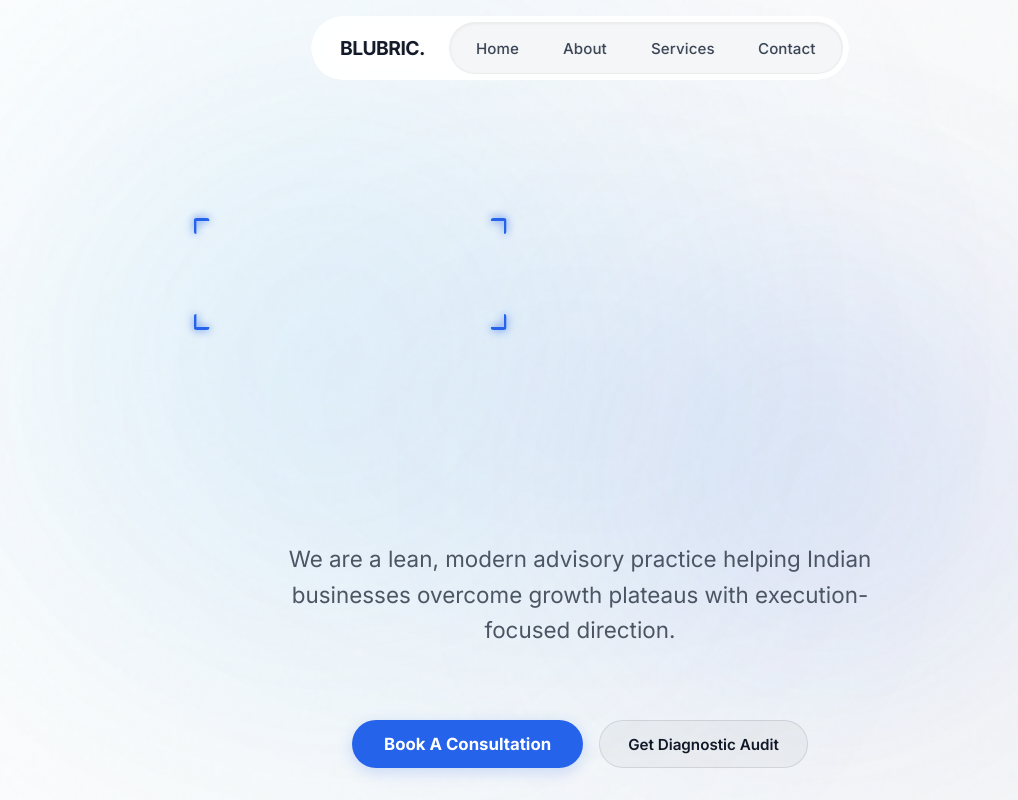
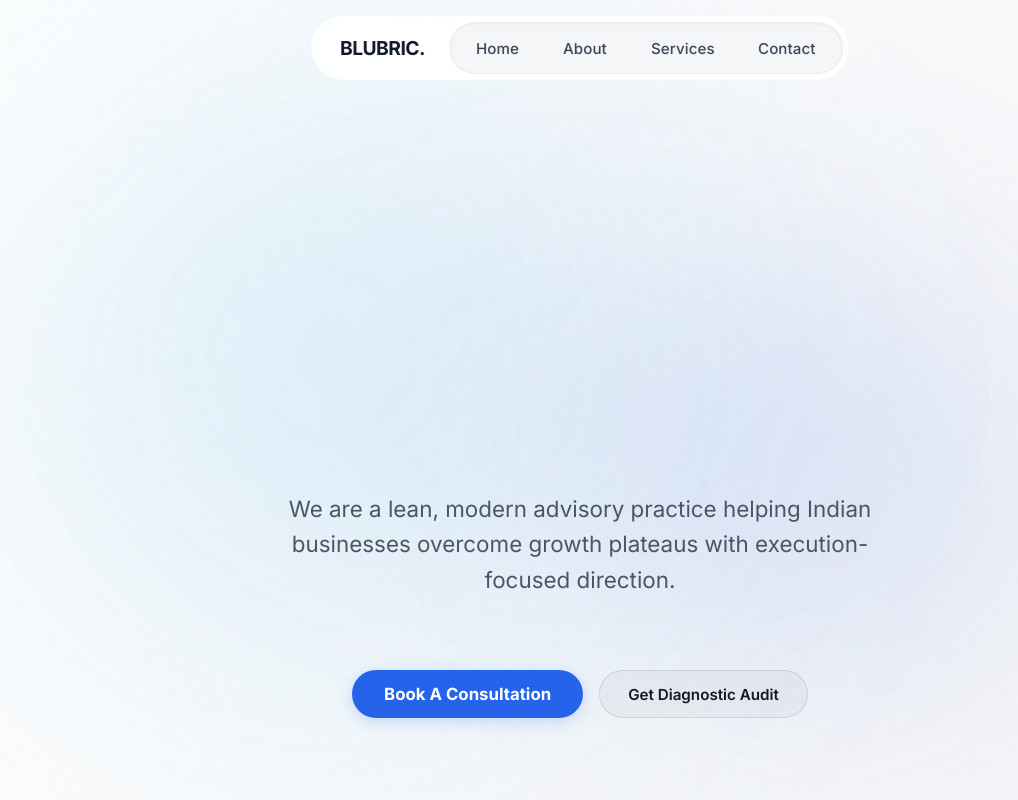
Before and after one commit to Shauryan28/Blubric, a React (Vite) app: page / in a window 1280 px wide. Shown: the top 800 px of the page, without its empty margins (60-1078 px from the left). Built offline with nearby package versions, Linux system fonts and the light colour scheme.

Commit message:
Animate hero title text sequentially

```diff
--- a/src/components/TrueFocus.css
+++ /dev/null
@@ -1,73 +0,0 @@
-.focus-container {
-  position: relative;
-  display: flex;
-  gap: 1em;
-  justify-content: center;
-  align-items: center;
-  flex-wrap: wrap;
-  outline: none;
-  user-select: none;
-}
-
-.focus-word {
-  position: relative;
-  font-size: inherit;
-  font-weight: inherit;
-  cursor: pointer;
-  transition:
-    filter 0.3s ease,
-    color 0.3s ease;
-  outline: none;
-  user-select: none;
-}
-
-.focus-word.active {
-  filter: blur(0);
-}
-
-.focus-frame {
-  position: absolute;
-  top: 0;
-  left: 0;
-  pointer-events: none;
-  box-sizing: content-box;
-  border: none;
-}
-
-.corner {
-  position: absolute;
-  width: 1rem;
-  height: 1rem;
-  border: 3px solid var(--border-color, #fff);
-  filter: drop-shadow(0px 0px 4px var(--border-color, #fff));
-  border-radius: 3px;
-  transition: none;
-}
-
-.top-left {
-  top: -10px;
-  left: -10px;
-  border-right: none;
-  border-bottom: none;
-}
-
-.top-right {
-  top: -10px;
-  right: -10px;
-  border-left: none;
-  border-bottom: none;
-}
-
-.bottom-left {
-  bottom: -10px;
-  left: -10px;
-  border-right: none;
-  border-top: none;
-}
-
-.bottom-right {
-  bottom: -10px;
-  right: -10px;
-  border-left: none;
-  border-top: none;
-}
--- a/src/components/TrueFocus.tsx
+++ /dev/null
@@ -1,130 +0,0 @@
-import { useEffect, useRef, useState } from 'react';
-import { motion } from 'framer-motion';
-import './TrueFocus.css';
-
-interface TrueFocusProps {
-  sentence?: string;
-  separator?: string;
-  manualMode?: boolean;
-  blurAmount?: number;
-  borderColor?: string;
-  glowColor?: string;
-  animationDuration?: number;
-  pauseBetweenAnimations?: number;
-}
-
-const TrueFocus = ({
-  sentence = 'True Focus',
-  separator = ' ',
-  manualMode = false,
-  blurAmount = 5,
-  borderColor = 'green',
-  glowColor = 'rgba(0, 255, 0, 0.6)',
-  animationDuration = 0.5,
-  pauseBetweenAnimations = 1
-}: TrueFocusProps) => {
-  const words = sentence.split(separator);
-  const [currentIndex, setCurrentIndex] = useState(0);
-  const [lastActiveIndex, setLastActiveIndex] = useState<number | null>(null);
-  const containerRef = useRef<HTMLDivElement>(null);
-  const wordRefs = useRef<(HTMLSpanElement | null)[]>([]);
-  const [focusRect, setFocusRect] = useState({ x: 0, y: 0, width: 0, height: 0 });
-
-  useEffect(() => {
-    if (!manualMode) {
-      const interval = setInterval(
-        () => {
-          setCurrentIndex(prev => (prev + 1) % words.length);
-        },
-        (animationDuration + pauseBetweenAnimations) * 1000
-      );
-
-      return () => clearInterval(interval);
-    }
-  }, [manualMode, animationDuration, pauseBetweenAnimations, words.length]);
-
-  useEffect(() => {
-    if (currentIndex === null || currentIndex === -1) return;
-
-    if (!wordRefs.current[currentIndex] || !containerRef.current) return;
-
-    const parentRect = containerRef.current.getBoundingClientRect();
-    const activeRect = wordRefs.current[currentIndex]!.getBoundingClientRect();
-
-    setFocusRect({
-      x: activeRect.left - parentRect.left,
-      y: activeRect.top - parentRect.top,
-      width: activeRect.width,
-      height: activeRect.height
-    });
-  }, [currentIndex, words.length]);
-
-  const handleMouseEnter = (index: number) => {
-    if (manualMode) {
-      setLastActiveIndex(index);
-      setCurrentIndex(index);
-    }
-  };
-
-  const handleMouseLeave = () => {
-    if (manualMode) {
-      setCurrentIndex(lastActiveIndex !== null ? lastActiveIndex : 0);
-    }
-  };
-
-  return (
-    <div className="focus-container" ref={containerRef}>
-      {words.map((word, index) => {
-        const isActive = index === currentIndex;
-        return (
-          <span
-            key={index}
-            ref={el => { wordRefs.current[index] = el; }}
-            className={`focus-word ${manualMode ? 'manual' : ''} ${isActive && !manualMode ? 'active' : ''}`}
-            style={{
-              filter: manualMode
-                ? isActive
-                  ? `blur(0px)`
-                  : `blur(${blurAmount}px)`
-                : isActive
-                  ? `blur(0px)`
-                  : `blur(${blurAmount}px)`,
-              '--border-color': borderColor,
-              '--glow-color': glowColor,
-              transition: `filter ${animationDuration}s ease`
-            } as React.CSSProperties}
-            onMouseEnter={() => handleMouseEnter(index)}
-            onMouseLeave={handleMouseLeave}
-          >
-            {word}
-          </span>
-        );
-      })}
-
-      <motion.div
-        className="focus-frame"
-        animate={{
-          x: focusRect.x,
-          y: focusRect.y,
-          width: focusRect.width,
-          height: focusRect.height,
-          opacity: currentIndex >= 0 ? 1 : 0
-        }}
-        transition={{
-          duration: animationDuration
-        }}
-        style={{
-          '--border-color': borderColor,
-          '--glow-color': glowColor
-        } as React.CSSProperties}
-      >
-        <span className="corner top-left"></span>
-        <span className="corner top-right"></span>
-        <span className="corner bottom-left"></span>
-        <span className="corner bottom-right"></span>
-      </motion.div>
-    </div>
-  );
-};
-
-export default TrueFocus;
--- a/src/pages/Home.tsx
+++ b/src/pages/Home.tsx
@@ -2,7 +2,6 @@ import { motion } from 'framer-motion';
 import GlassSurface from '../components/GlassSurface';
 import AnimatedCounter from '../components/AnimatedCounter';
 import BorderGlow from '../components/BorderGlow';
-import TrueFocus from '../components/TrueFocus';
 import { Target, Activity, Zap, ShieldCheck, Search, Map, FileText, Settings, Users, TrendingUp, IndianRupee, Award } from 'lucide-react';
 import './pages.css';
 
@@ -23,27 +22,37 @@ export default function Home() {
       transition={{ duration: 0.5 }}
     >
       <section className="hero-section">
-        <motion.h1
-          className="hero-title"
-          initial={{ y: 30, opacity: 0 }}
-          animate={{ y: 0, opacity: 1 }}
-          transition={{ delay: 0.2, duration: 0.8 }}
-        >
-          <TrueFocus
-            sentence="Clarity. Strategy. Execution."
-            manualMode={false}
-            blurAmount={4}
-            borderColor="#2563eb"
-            glowColor="rgba(37, 99, 235, 0.4)"
-            animationDuration={1.2}
-            pauseBetweenAnimations={0.5}
-          />
-        </motion.h1>
+        <h1 className="hero-title">
+          <motion.span
+            initial={{ opacity: 0, filter: 'blur(12px)', y: 20 }}
+            animate={{ opacity: 1, filter: 'blur(0px)', y: 0 }}
+            transition={{ delay: 0.2, duration: 0.8, ease: "easeOut" }}
+            style={{ display: 'inline-block', marginRight: '0.25em' }}
+          >
+            Clarity.
+          </motion.span>
+          <motion.span
+            initial={{ opacity: 0, filter: 'blur(12px)', y: 20 }}
+            animate={{ opacity: 1, filter: 'blur(0px)', y: 0 }}
+            transition={{ delay: 0.7, duration: 0.8, ease: "easeOut" }}
+            style={{ display: 'inline-block', marginRight: '0.25em' }}
+          >
+            Strategy.
+          </motion.span>
+          <motion.span
+            initial={{ opacity: 0, filter: 'blur(12px)', y: 20 }}
+            animate={{ opacity: 1, filter: 'blur(0px)', y: 0 }}
+            transition={{ delay: 1.2, duration: 0.8, ease: "easeOut" }}
+            style={{ display: 'inline-block' }}
+          >
+            Execution.
+          </motion.span>
+        </h1>
         <motion.p
           className="hero-subtitle"
           initial={{ y: 20, opacity: 0 }}
           animate={{ y: 0, opacity: 1 }}
-          transition={{ delay: 0.4, duration: 0.8 }}
+          transition={{ delay: 1.6, duration: 0.8 }}
         >
           We are a lean, modern advisory practice helping Indian businesses overcome growth plateaus with execution-focused direction.
         </motion.p>
@@ -51,7 +60,7 @@ export default function Home() {
           className="hero-cta"
           initial={{ y: 20, opacity: 0 }}
           animate={{ y: 0, opacity: 1 }}
-          transition={{ delay: 0.6, duration: 0.8 }}
+          transition={{ delay: 1.8, duration: 0.8 }}
         >
           <button className="cta-button primary-cta">Book a Consultation</button>
           <button className="secondary-cta">Get Diagnostic Audit</button>
```
